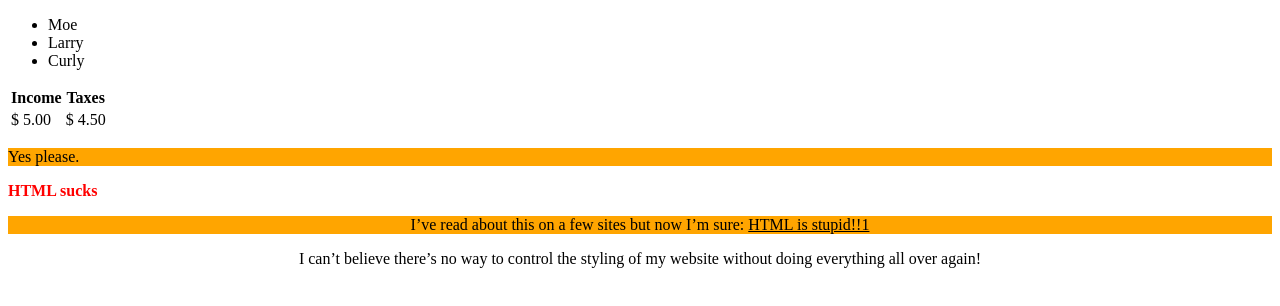
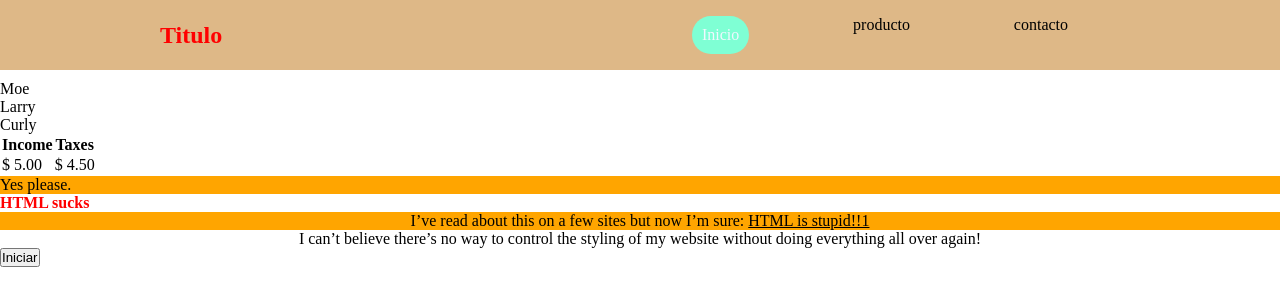
Before and after one commit to dariohimo/demohtml, a plain HTML site: page index.html in a window 1280 px wide. Drawn offline with Linux system fonts and the light colour scheme.

Commit message:
boton, funcion click, mouseenter

```diff
--- a/index.html
+++ b/index.html
@@ -3,10 +3,28 @@
   <head>
     <meta charset="utf-8">
     <meta name="viewport" content="width=device-width">
-    <title>replit</title>
+    <title>Prueba flecha eventosJS</title>
     <link href="style.css" rel="stylesheet" type="text/css" />
   </head>
   <body>
+
+    <header>
+
+       <nav class="nav">
+
+        <h1 class="hero__titulo">Titulo</h1>
+
+         <div class="nav__container">
+           <a href="producto.html" target="_blank" class="nav__item">Inicio</a>
+           <li class="nav__item">producto</li>
+           <li class="nav__item">contacto</li>
+         </div>
+       </nav>
+     </header>
+
+
+
+
    <ul>
   <li>Moe
   <li>Larry
@@ -34,6 +52,8 @@
 <center>I can’t believe there’s no way to control the styling of
   my website without doing everything all over again!</center>
 
+  <button id="miBoton"> Iniciar</button>
+
 
 
 
--- a/script.js
+++ b/script.js
@@ -0,0 +1,67 @@
+
+
+let miBoton = document.getElementById("miBoton");
+
+/*
+miBoton.addEventListener("click",saludar => {
+    console.log("flecha2");
+    alert("Bienvenido")       });
+*/
+/*
+var audio = new Audio("soundfile.wav");
+
+document.onclick = function() {
+  audio.play();
+}
+*/
+/*
+//https://www.codegrepper.com/code-examples/javascript/how+to+add+sound+to+click+listener+javascript
+//
+function play() {
+    var audio = new Audio('https://interactive-examples.mdn.mozilla.net/media/examples/t-rex-roar.mp3');
+    audio.play();
+  }
+*/
+
+miBoton.addEventListener("click",play => {
+    let audio = new Audio('http://www.sonidosmp3gratis.com/sounds/ringtones-iphone-8-plus.mp3');
+    audio.play();
+
+} );
+
+/*
+miBoton.addEventListener("click",detener);
+
+function detener() {
+    musica = new Audio('http://www.sonidosmp3gratis.com/sounds/ringtones-iphone-8-plus.mp3');
+    musica.pause();
+    musica.currentTime = 0;
+    alert("pausar");
+
+}
+*/
+//miBoton.addEventListener("onended", pause => alert("audio pausado") );
+
+
+
+
+miBoton.addEventListener("mouseenter",mouseEnter => (miBoton.style.background = "red") );
+miBoton.addEventListener("mouseleave",mouseEnter => (miBoton.style.background = "White") );
+
+miBoton.addEventListener("click",saludar => alert("Bienvenido") );
+
+
+miBoton.addEventListener("click",despedir);
+
+
+
+/* play("http://www.sonidosmp3gratis.com/sounds/ringtones-iphone-8-plus.mp3")
+
+function saludar() {
+    alert("Hola, como estás");
+    console.log("saludando");
+}
+*/
+function despedir() {
+    alert("Me voy a Dios")
+}
--- a/style.css
+++ b/style.css
@@ -1,3 +1,9 @@
+* {
+  margin: 0;
+  padding: 0;
+  box-sizing: border-box;
+}
+
 h1 {
   color: red;
 }
@@ -5,3 +11,59 @@ h1 {
 p {
   background-color: orange;
 }
+
+header {
+  width: 100%;
+  height: 80px;
+}
+
+.nav {
+  display: grid;
+  grid-template-columns: repeat(8,1fr); /* 8 columnas de misma ancho */
+  background-color: burlywood;
+  height: 70px;
+  align-items: center;
+  width: 100%;
+  position: fixed;   /*z-index todo con valores posicion absuluta, relativa o fixed.*/
+
+}
+
+.hero__titulo {
+  grid-column: 2/3;
+
+
+}
+.nav__container {
+    grid-column: 5/8;
+    /*flex ul li */
+    display: flex;
+    text-decoration: none;
+    list-style: none;
+    justify-content: space-around;
+
+}
+.nav__container a {
+  text-decoration: none;
+  color: aliceblue;
+  background-color: aquamarine;
+  padding: 10px;
+  border-radius: 30px;
+}
+
+.nav__container a:visited {
+  color: pink;
+  background-color: transparent;
+  text-decoration: none;
+}
+
+
+.nav__container a:hover {
+  background-color: rgb(12, 8, 15);
+  color:chartreuse;
+}
+
+.nav__container a:active {
+  color: yellow;
+  background-color: transparent;
+  text-decoration: underline;
+}
```
